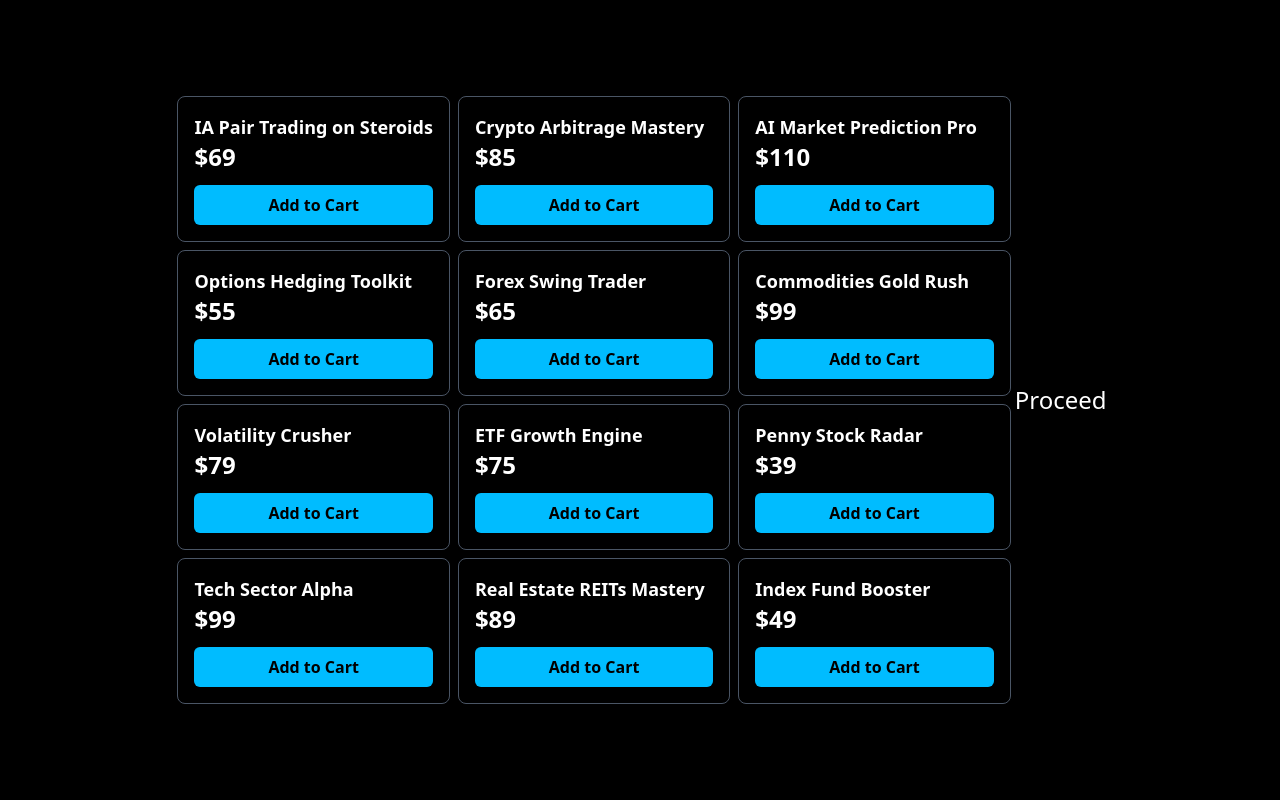
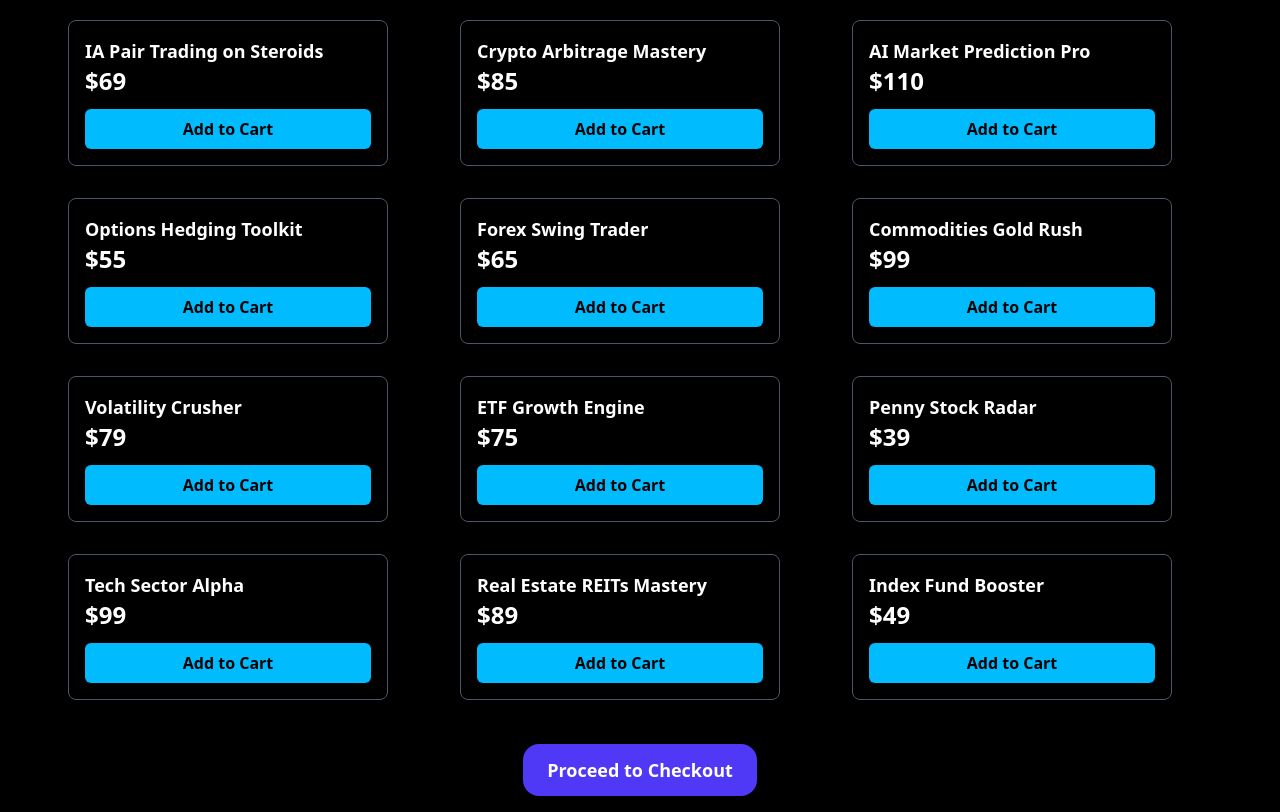
Before and after one commit to Hammadnmt/assessment-repo, a Next.js app: page /products in a window 1280 px wide. Built offline with nearby package versions, Linux system fonts and the light colour scheme.

Commit message:
toaster added for notification

```diff
--- a/app/checkout/page.tsx
+++ b/app/checkout/page.tsx
@@ -42,7 +42,7 @@ export default function page() {
                         <button
                           onClick={() => decreaseQuantity(item.id)}
                           disabled={item.quantity <= 1}
-                          className="h-9 w-9 rounded-xl border border-gray-300 bg-white disabled:opacity-40 disabled:cursor-not-allowed hover:bg-gray-100 active:scale-95 transition"
+                          className="h-9 w-9 rounded-xl border border-gray-300 bg-white disabled:opacity-50 disabled:cursor-not-allowed hover:bg-gray-100 active:scale-95 transition"
                           aria-label={`Decrease ${item.name} quantity`}
                           title={item.quantity <= 1 ? "Minimum quantity is 1" : "Decrease"}
                         >
@@ -54,7 +54,7 @@ export default function page() {
                         <button
                           onClick={() => increaseQuantity(item.id)}
                           className="h-9 w-9 rounded-xl border border-gray-300 bg-white hover:bg-gray-100 active:scale-95 transition"
-                          aria-label={`Increase ${item.title} quantity`}
+                          aria-label={`Increase ${item.name} quantity`}
                           title="Increase"
                         >
                           +
@@ -70,7 +70,7 @@ export default function page() {
                       <button
                         onClick={() => removeFromCart(item.id)}
                         className="ml-2 text-sm text-red-600 hover:text-red-700 hover:underline"
-                        aria-label={`Remove ${item.title}`}
+                        aria-label={`Remove ${item.name}`}
                       >
                         Remove
                       </button>
@@ -80,7 +80,6 @@ export default function page() {
               </div>
             </div>
 
-            {/* Order Summary */}
             <aside className="lg:col-span-1">
               <div className="rounded-2xl bg-white shadow-md p-6 sticky top-6">
                 <h3 className="text-lg font-semibold text-gray-900 mb-4">Order Summary</h3>
--- a/app/layout.tsx
+++ b/app/layout.tsx
@@ -2,6 +2,7 @@ import type { Metadata } from "next";
 import { Geist, Geist_Mono } from "next/font/google";
 import { CartProvider } from "@/context/cart/cart.context";
 import "./globals.css";
+import { Toaster } from "react-hot-toast";
 
 const geistSans = Geist({
   variable: "--font-geist-sans",
@@ -26,7 +27,10 @@ export default function RootLayout({
   return (
     <html lang="en">
       <body className={`${geistSans.variable} ${geistMono.variable} antialiased`}>
-        <CartProvider>{children}</CartProvider>
+        <CartProvider>
+          <Toaster position="top-right" reverseOrder={false} />
+          {children}
+        </CartProvider>
       </body>
     </html>
   );
--- a/app/products/page.tsx
+++ b/app/products/page.tsx
@@ -85,9 +85,9 @@ export default function page() {
     console.log("items", items);
   }, [items]);
   return (
-    <div className="flex justify-center items-center min-h-screen bg-black p-4">
-      <div className="grid md:grid-cols-3 grid-cols-1">
-        {products.map((product, index) => (
+    <div className="flex flex-col items-center min-h-screen bg-black p-4 gap-6">
+      <div className="grid md:grid-cols-3 grid-cols-1 gap-6 w-full max-w-6xl">
+        {products.map((product) => (
           <ProductCard
             key={product.id}
             id={product.id}
@@ -97,8 +97,12 @@ export default function page() {
           />
         ))}
       </div>
-      <button className="text-2xl text-white" onClick={() => router.push("/checkout")}>
-        Proceed
+
+      <button
+        className="mt-4 px-6 py-3 rounded-2xl bg-indigo-600 text-white text-lg font-semibold shadow hover:bg-indigo-700 active:scale-[0.98] transition-transform"
+        onClick={() => router.push("/checkout")}
+      >
+        Proceed to Checkout
       </button>
     </div>
   );
--- a/components/Product.tsx
+++ b/components/Product.tsx
@@ -1,6 +1,7 @@
 import React from "react";
 import Image from "next/image";
 import { useCart } from "@/context/cart/cart.context";
+import toast from "react-hot-toast";
 interface ProductCardProps {
   title: string;
   newPrice: number;
@@ -9,6 +10,10 @@ interface ProductCardProps {
 
 const ProductCard: React.FC<ProductCardProps> = ({ id, name, price, image }) => {
   const { addToCart } = useCart();
+  function handleAddToCart() {
+    addToCart({ id, name, price, quantity: 1 });
+    toast.success("Product Added to Cart");
+  }
   return (
     <div className="bg-black text-white m-1 max-w-xs rounded-lg border-[1px] border-gray-600 p-4 shadow-lg flex flex-col justify-between gap-3">
       <div className="">
@@ -22,7 +27,7 @@ const ProductCard: React.FC<ProductCardProps> = ({ id, name, price, image }) =>
       <div className="w-full">
         <button
           className="bg-sky-400 text-black py-2 rounded-md hover:bg-sky-300 font-semibold w-full"
-          onClick={() => addToCart({ id, name, price, quantity: 1 })}
+          onClick={handleAddToCart}
         >
           Add to Cart
         </button>
```
Also changed, not shown: package.json (+5 -4 lines), 1 other file (tests, documents, lock files or other folders).
